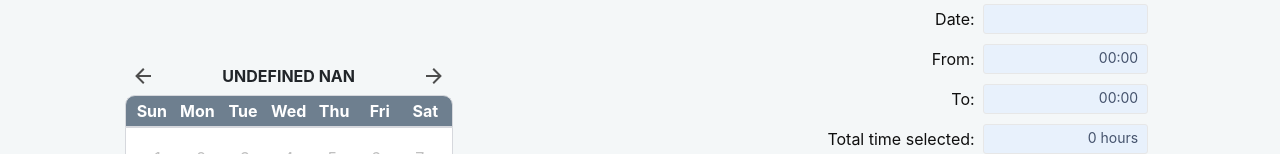
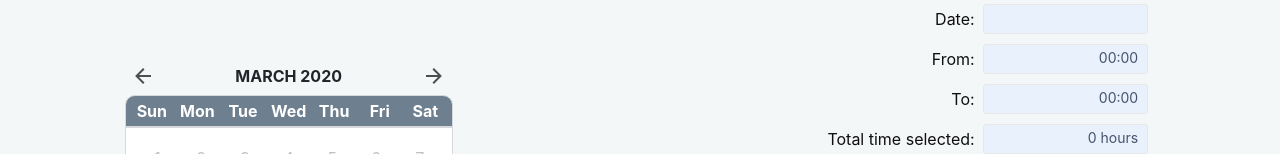
Before and after one commit to ipadurean/BD-frontend, a React (Create React App) app: page /drivers/1 in a window 1280 px wide. Shown: the part 301-455 px from the top of the page. Built offline with nearby package versions, Linux system fonts and the light colour scheme; no server answers; sample sign-in values are in the browser's storage; a web font is replaced by a local one.

Commit message:
fixed bug in calendar

```diff
--- a/src/Booking/containers/Calendar.js
+++ b/src/Booking/containers/Calendar.js
@@ -19,16 +19,16 @@ class Calendar extends Component {
   }
 
   monthPrev = () => {
-    this.state.selectedMonth &&
+    this.state.monthSelected &&
       this.setState(prevState => ({
-        selectedMonth: prevState.selectedMonth - 1,
+        monthSelected: prevState.monthSelected - 1,
       }));
     this.props.setDay(null)
   }
 
   monthNext = () => {
     this.setState(prevState => ({
-      selectedMonth: prevState.selectedMonth + 1,
+      monthSelected: prevState.monthSelected + 1,
     }))
     this.props.setDay(null)
   }
@@ -49,8 +49,8 @@ class Calendar extends Component {
       'December'
     ];
     let date = new Date();
-    date.setMonth(this.state.selectedMonth);
-    return months[this.state.selectedMonth % 12] + " " + date.getFullYear()
+    date.setMonth(this.state.monthSelected);
+    return months[this.state.monthSelected % 12] + " " + date.getFullYear()
   }
 
   createMonth = () => {
```
